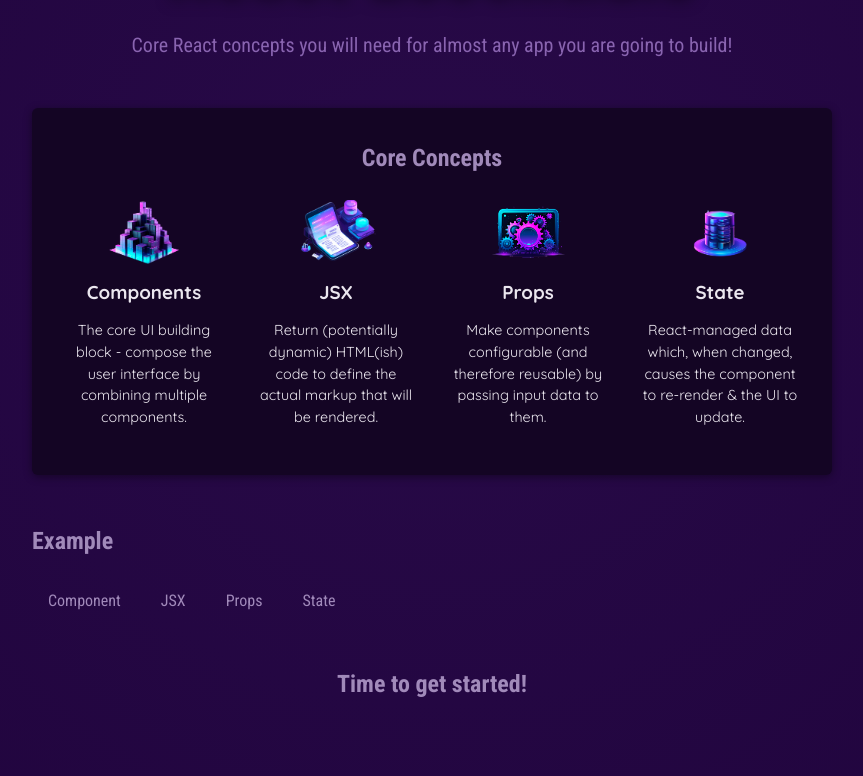
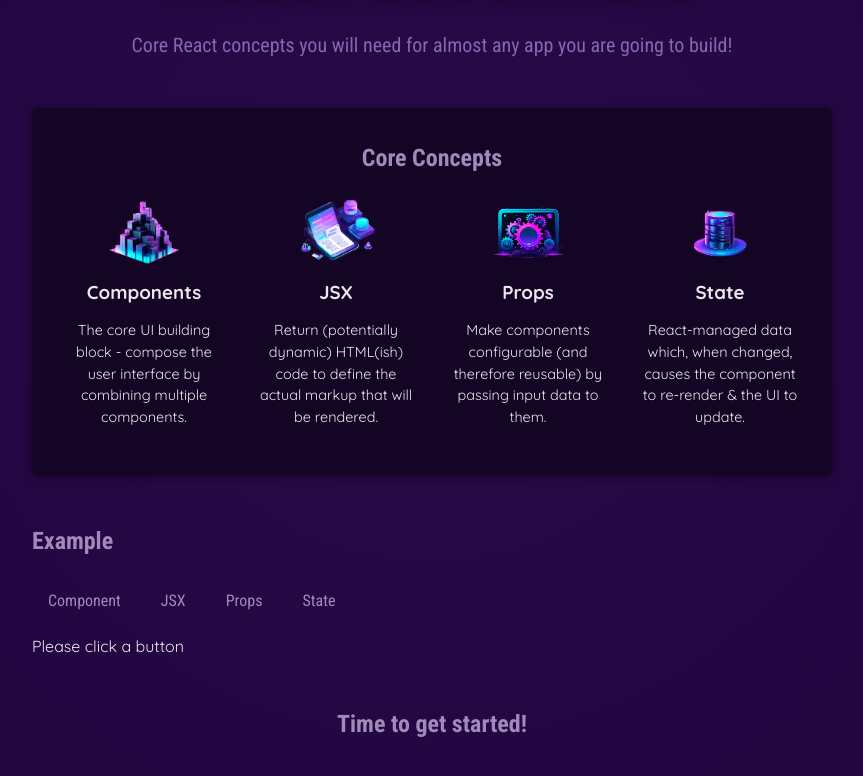
Before and after one commit to wako057/react-tutorial, a React (Vite) app: page / in a window 1280 px wide. Shown: the part 392-1168 px from the top of the page, without its empty margins (208-1071 px from the left). Built offline with nearby package versions, Linux system fonts and the light colour scheme.

Commit message:
feat: course 52

```diff
--- a/src/App.jsx
+++ b/src/App.jsx
@@ -5,10 +5,13 @@ import TabButton from "./components/TabButton/TabButton";
 import TabButton2 from "./components/TabButton/TabButton2";
 
 function App() {
+    let tabContent = 'Please click a button';
     function handleSelect(selectedButton) {
-        console.log(selectedButton );
+        tabContent = selectedButton;
+        console.log(tabContent);
     }
 
+    console.log('APP COMPONENT EXECUTING');
     return (
         <div>
             <header><h1>Hello World!</h1></header>
@@ -36,6 +39,7 @@ function App() {
                             <TabButton onSelect={() => handleSelect('state')} >State</TabButton>
                         {/*<TabButton2 label='Component 2'></TabButton2>*/}
                     </menu>
+                    {tabContent}
                 </section>
                 <h2>Time to get started!</h2>
             </main>
--- a/src/components/TabButton/TabButton.jsx
+++ b/src/components/TabButton/TabButton.jsx
@@ -1,4 +1,6 @@
 export default function TabButton({children, onSelect}) {
+    console.log('TABBUTTON COMPONENT EXECUTING');
+
     return (
     <li>
         <button onClick={onSelect}>{children}</button>
```
